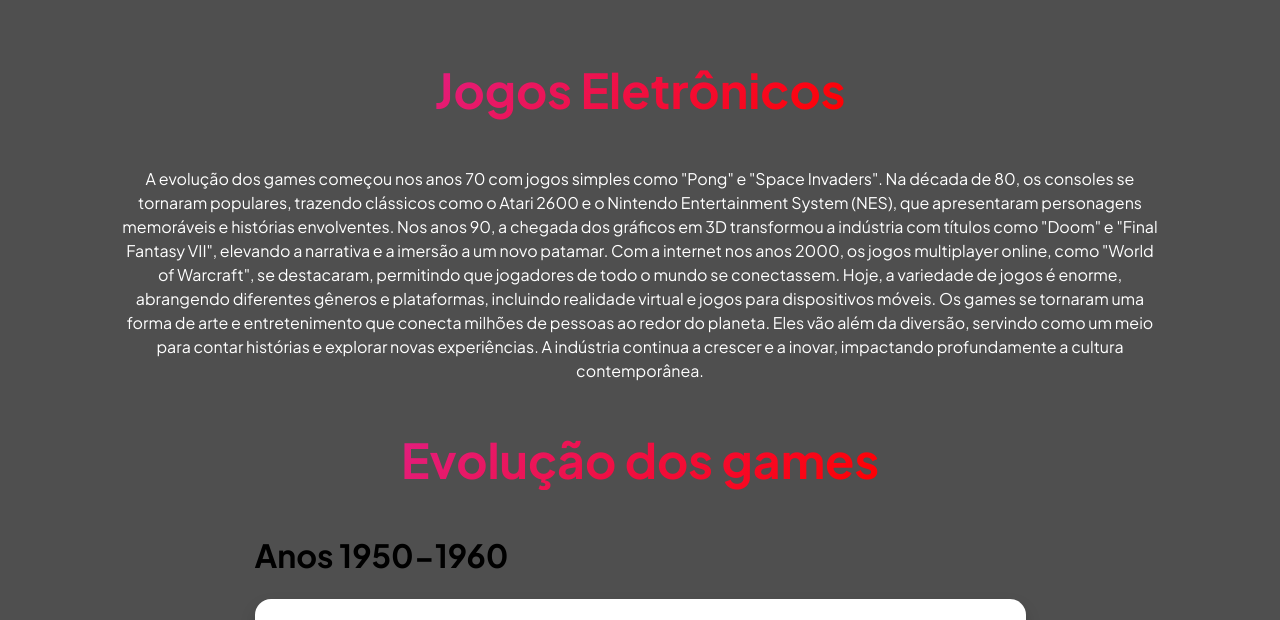
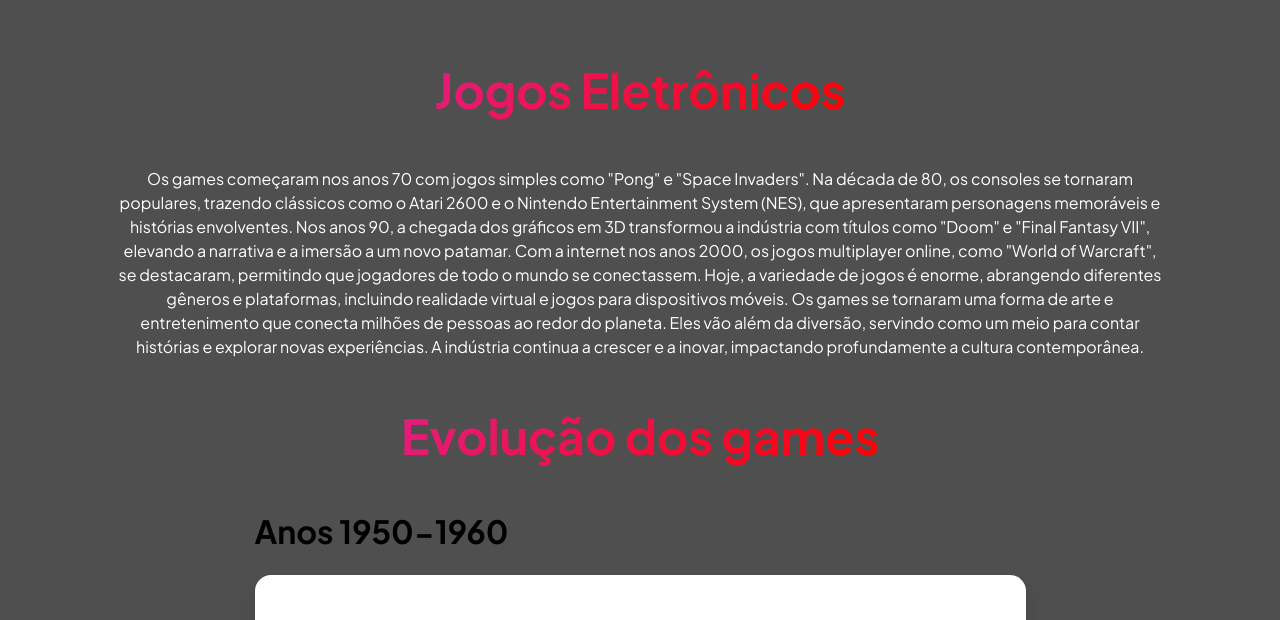
Before and after one commit to BrunoGuimasSz/evolucaodosgames, a plain HTML site: page sobre.html in a window 1280 px wide. Shown: the part 109-729 px from the top of the page. Drawn offline with nearby package versions, Linux system fonts and the light colour scheme.

Commit message:
Update sobre.html

```diff
--- a/sobre.html
+++ b/sobre.html
@@ -32,7 +32,7 @@
             <div class="container px-5 my-5">
                 <div class="text-center mb-5">
                      <h1 class="display-5 fw-bolder mb-0"><span class="text-gradient d-inline">Jogos Eletrônicos</span></h1><br><br>
-                    A evolução dos games começou nos anos 70 com jogos simples como "Pong" e "Space Invaders". Na década de 80, os consoles se tornaram populares, trazendo clássicos como o Atari 2600 e o Nintendo Entertainment System (NES), que apresentaram personagens memoráveis e histórias envolventes.
+                    Os games começaram nos anos 70 com jogos simples como "Pong" e "Space Invaders". Na década de 80, os consoles se tornaram populares, trazendo clássicos como o Atari 2600 e o Nintendo Entertainment System (NES), que apresentaram personagens memoráveis e histórias envolventes.
 
 Nos anos 90, a chegada dos gráficos em 3D transformou a indústria com títulos como "Doom" e "Final Fantasy VII", elevando a narrativa e a imersão a um novo patamar. Com a internet nos anos 2000, os jogos multiplayer online, como "World of Warcraft", se destacaram, permitindo que jogadores de todo o mundo se conectassem.
 
```
